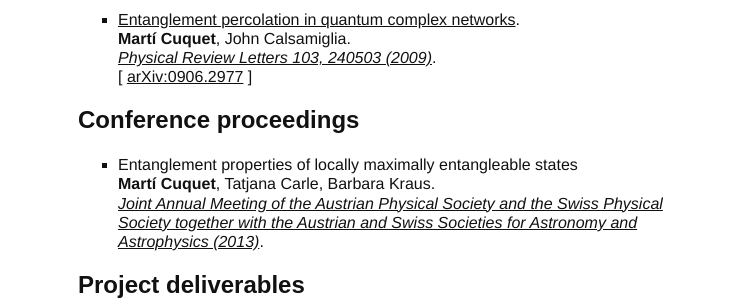
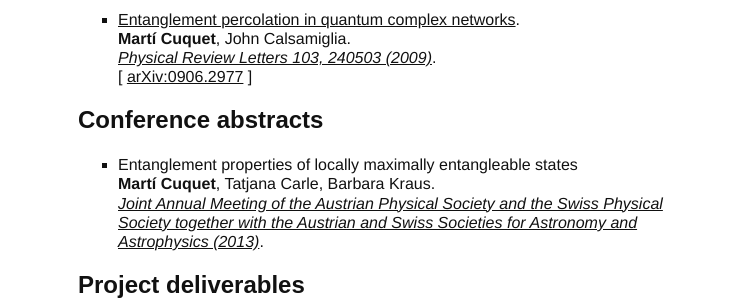
Before and after one commit to mcuquet/mcuquet.github.io, a Jekyll site: the page built from Research/Publications.md, in a window 1280 px wide. Shown: the part 808-1108 px from the top of the page, without its empty margins (242-991 px from the left). Built offline with Jekyll 4.4.1, drawn with Linux system fonts in a browser that asks for light colours.

Commit message:
chg: proceedings for abstracts

```diff
--- a/Research/Publications.md
+++ b/Research/Publications.md
@@ -43,7 +43,7 @@
   _[Physical Review Letters 103, 240503 (2009)](http://dx.doi.org/10.1103/PhysRevLett.103.240503)_.
   [ [arXiv:0906.2977](http://arxiv.org/abs/0906.2977) ]
 
-## Conference proceedings
+## Conference abstracts
 
 - Entanglement properties of locally maximally entangleable states
   **Martí Cuquet**, Tatjana Carle, Barbara Kraus.
```
